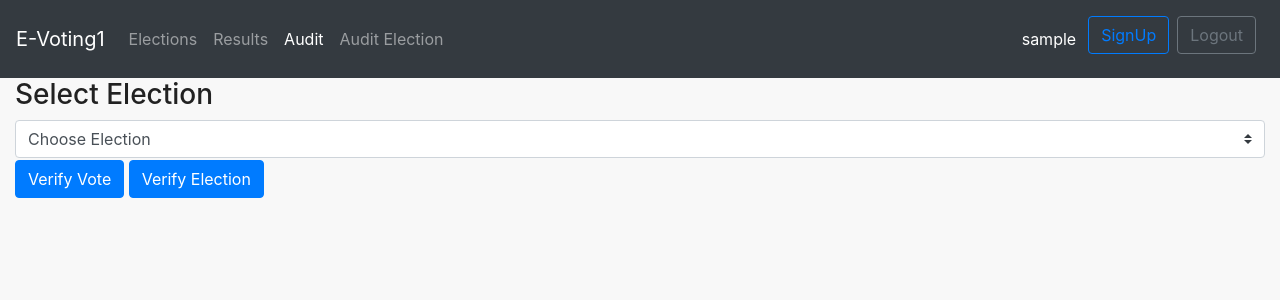
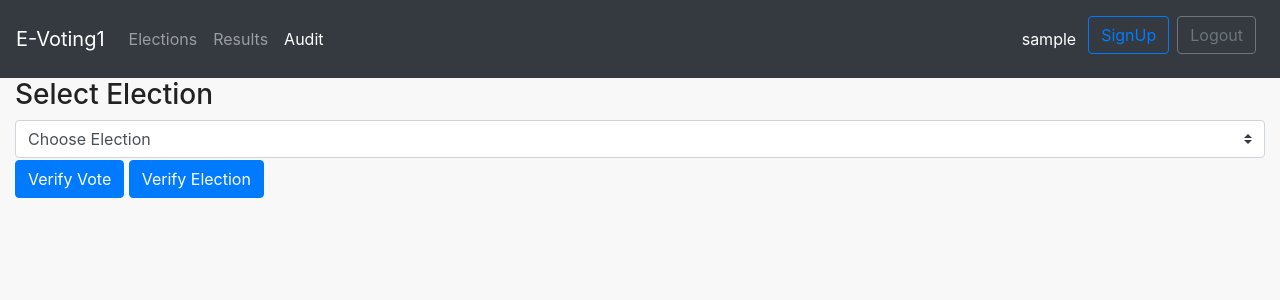
Before and after one commit to subh261096/major, a Flask app: page /audit in a window 1280 px wide. Shown: the top 300 px of the page. Run offline with Flask 2, Linux system fonts and the light colour scheme; the visitor is signed in with stand-in values (Sample User, id 1); data that the repository does not hold is empty; some libraries are stand-ins or nearby versions.

Commit message:
navbar changes

```diff
--- a/app.py
+++ b/app.py
@@ -505,5 +505,5 @@ def results(Election=False):
 
 if __name__ == '__main__':
     db.create_all()
-    #app.run()
-    app.run(debug=True)
+    app.run()
+    # app.run(debug=True)
--- a/templates/base.html
+++ b/templates/base.html
@@ -70,16 +70,6 @@
                     </li>
                     {% endif %}
 
-                    {% if request.path=="/audit_full" %}
-                    <li class="nav-item  active">
-                        <a class="nav-link active" href="/audit_full">Audit Election<span class="sr-only">(current)</span></a>
-                    </li>
-                    {% else %}
-                    <li class="nav-item">
-                        <a class="nav-link" href="/audit_full">Audit Election</a>
-                    </li>
-                    {% endif %}
-
                 </ul>
                 {% if session['logged_in'] and session['IsAdmin']== True %}
                 <ul class="navbar-nav mr-1 mt-0">
```
